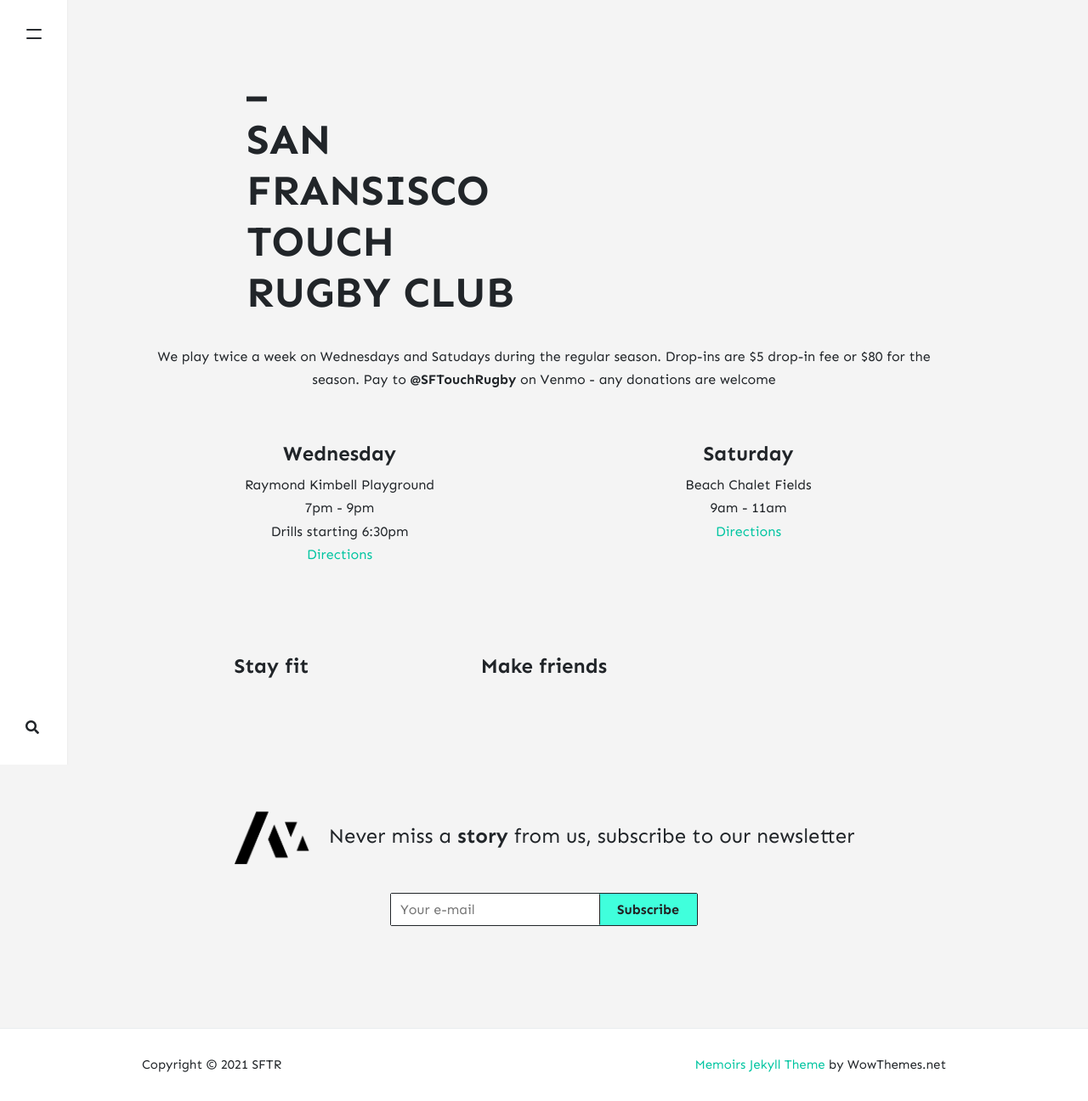
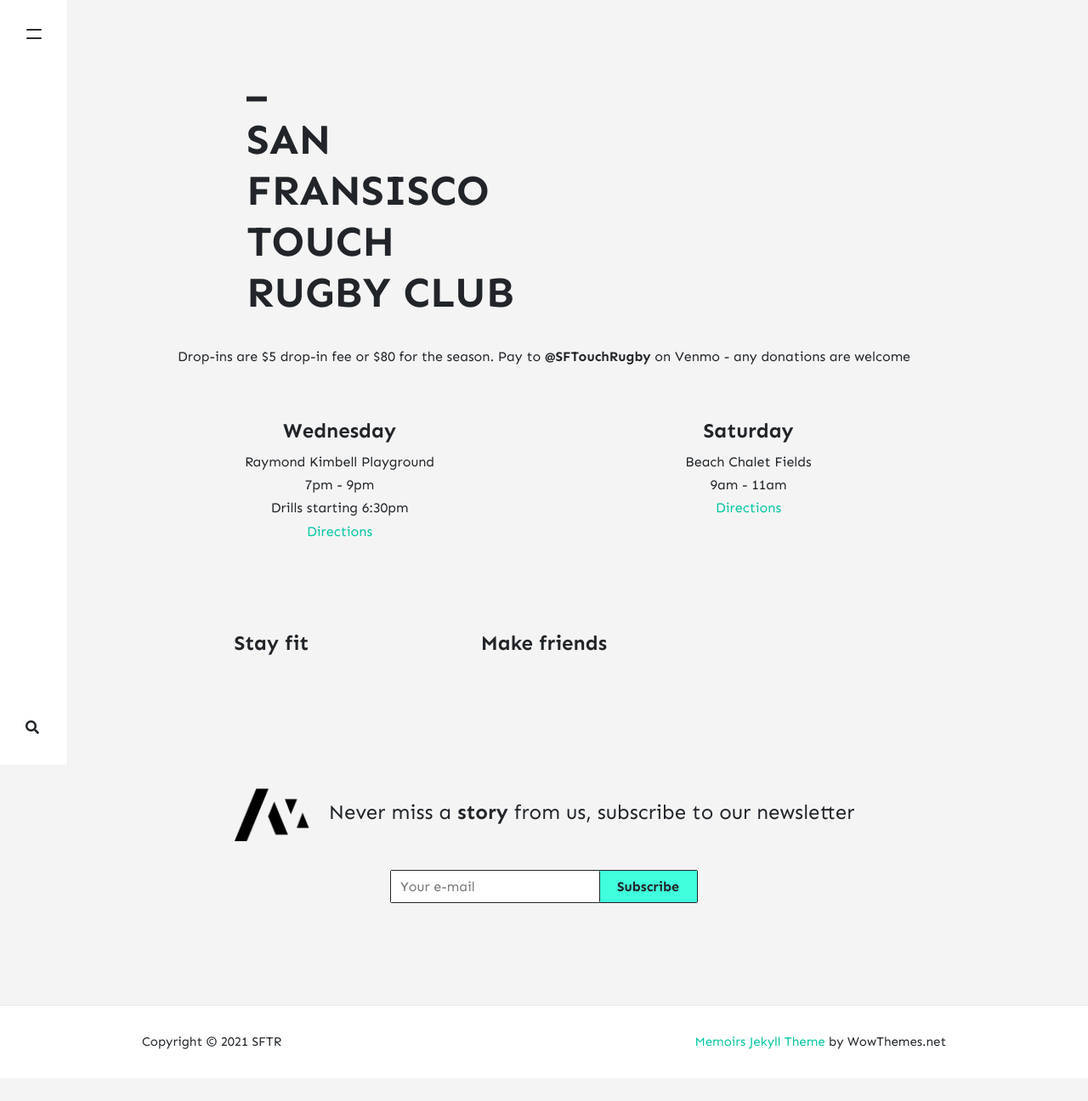
Before and after one commit to stackbit-projects/blue-triceratops-4f502, a Jekyll site: the page built from _pages/about.md, in a window 1280 px wide. Shown: the whole page at 85% size. Built offline with Jekyll 4.4.1, drawn with Linux system fonts in a browser that asks for light colours; nearby versions of some CDN libraries; comment, search, counter and statistics services are not loaded; after the commit the page ends 1269 px from its top, so only the background shows below that.

Commit message:
home.html: changed

```diff
--- a/_layouts/home.html
+++ b/_layouts/home.html
@@ -22,7 +22,7 @@ permalink: "/home.html"
 <div class="section center spacer-40">
     <div class="spacer-60">
         <p>
-            We play twice a week on Wednesdays and Satudays during the regular season. Drop-ins are $5 drop-in fee or $80 for the season.
+            Drop-ins are $5 drop-in fee or $80 for the season.
             Pay to <b>@SFTouchRugby</b> on Venmo - any donations are welcome
         </p>
     </div>
```
